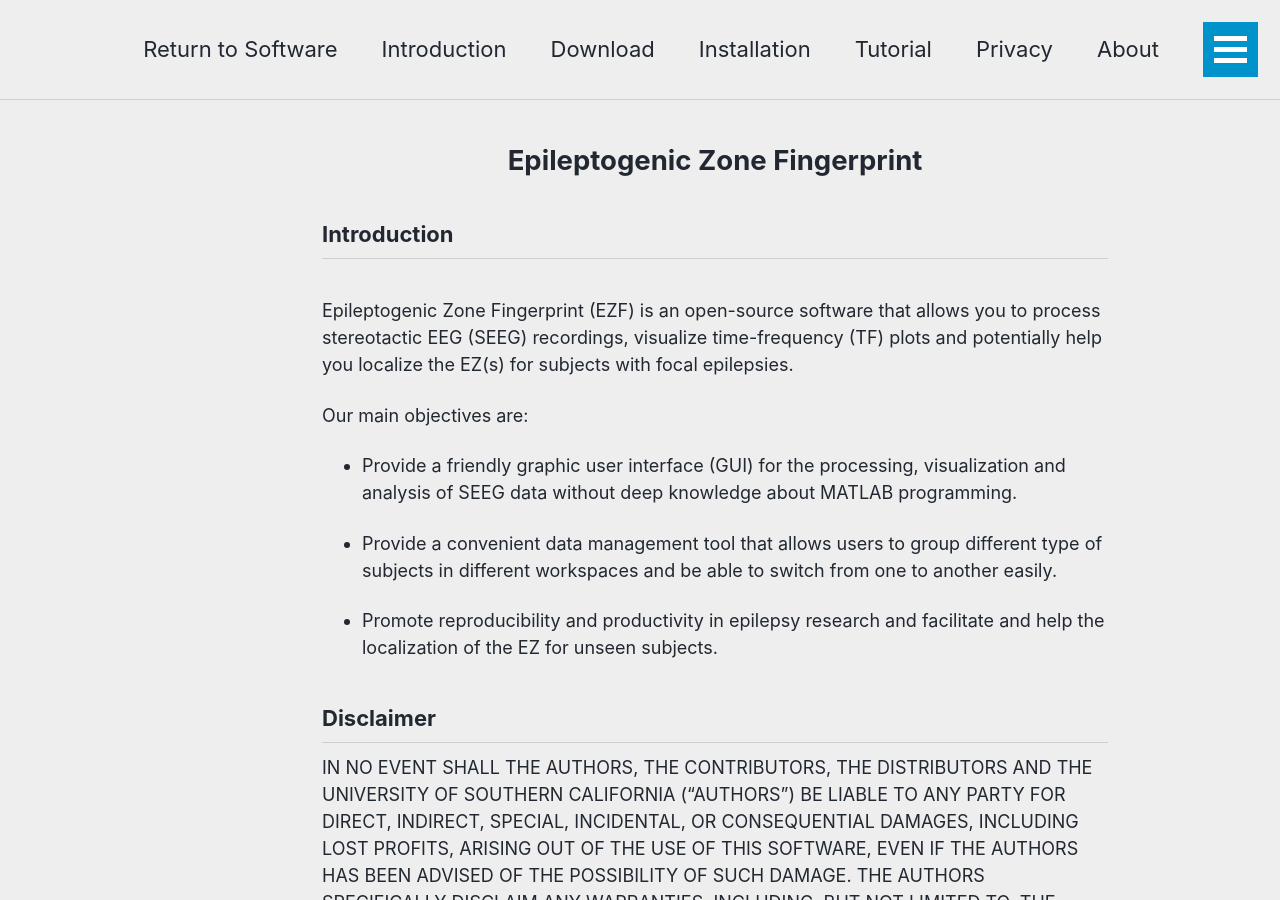
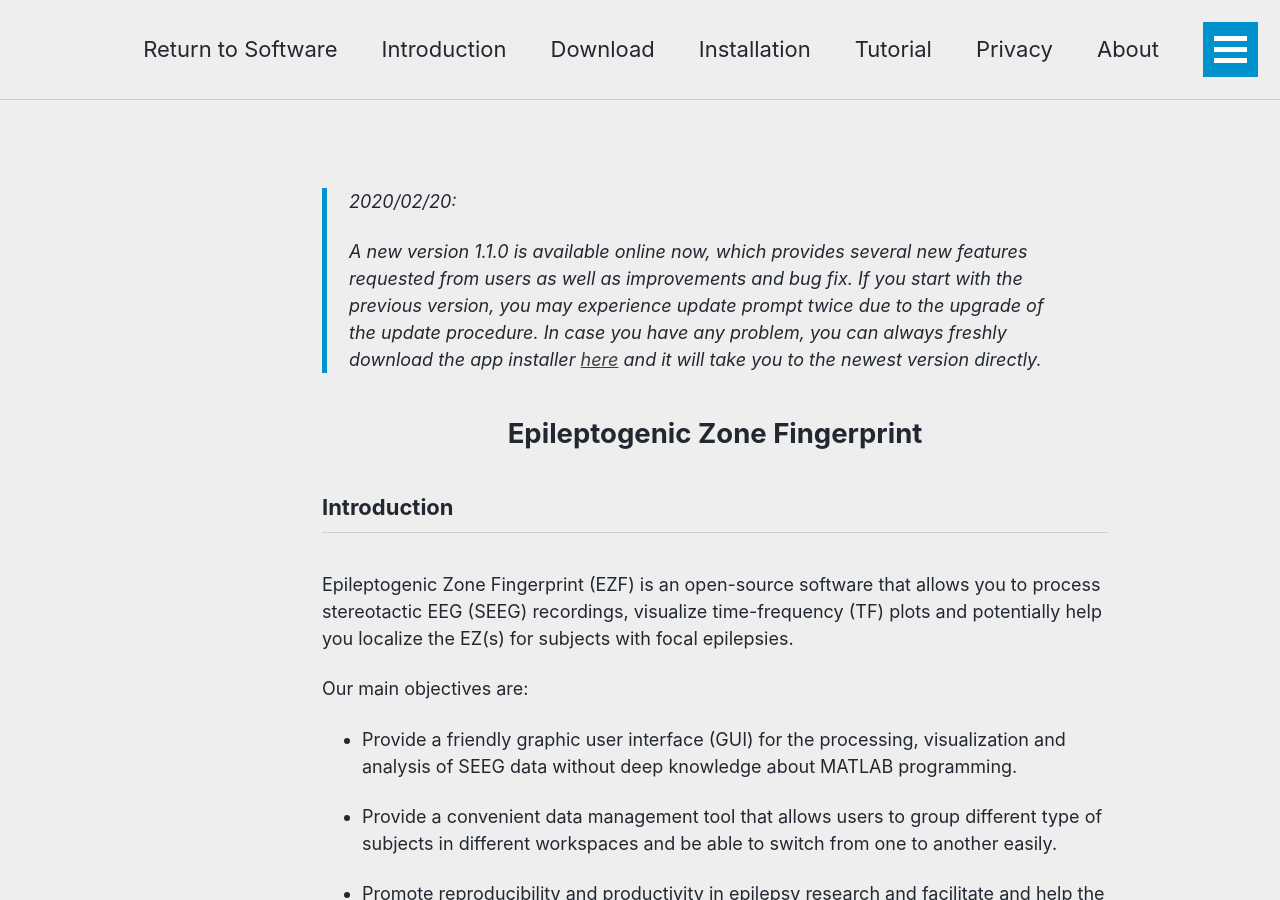
Before and after one commit to silencer1127/silencer1127.github.io, a Jekyll site: the page built from _pages/software/EZ_Fingerprint/ezf_main.md, in a window 1280 px wide and 900 px high. Built offline with Jekyll 4.4.1, drawn with Linux system fonts in a browser that asks for light colours; comment, search, counter and statistics services are not loaded; some of the changed text lies outside the part shown.

Commit message:
added 1.1.0 news on the ezf homepage

```diff
--- a/_pages/software/EZ_Fingerprint/ezf_main.md
+++ b/_pages/software/EZ_Fingerprint/ezf_main.md
@@ -4,8 +4,12 @@ category: "ezf"
 permalink: /software/EZ_Fingerprint/ezf_main
 layout: single
 author_profile: false
-date: 2020-02-06
+date: 2020-02-20
 ---
+
+> 2020/02/20:
+>
+> A new version 1.1.0 is available online now, which provides several new features requested from users as well as improvements and bug fix. If you start with the previous version, you may experience update prompt twice due to the upgrade of the update procedure. In case you have any problem, you can always freshly download the app installer [here](/software/EZ_Fingerprint/ezf_download) and it will take you to the newest version directly.
 
 # **<center>Epileptogenic Zone Fingerprint</center>**
 
```
